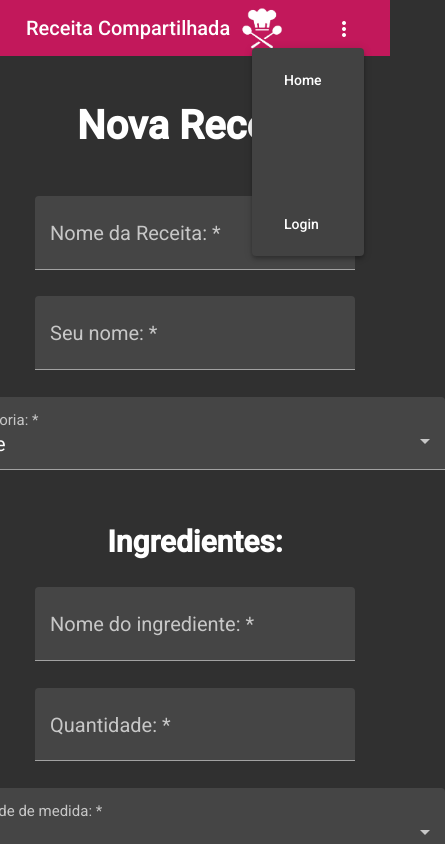
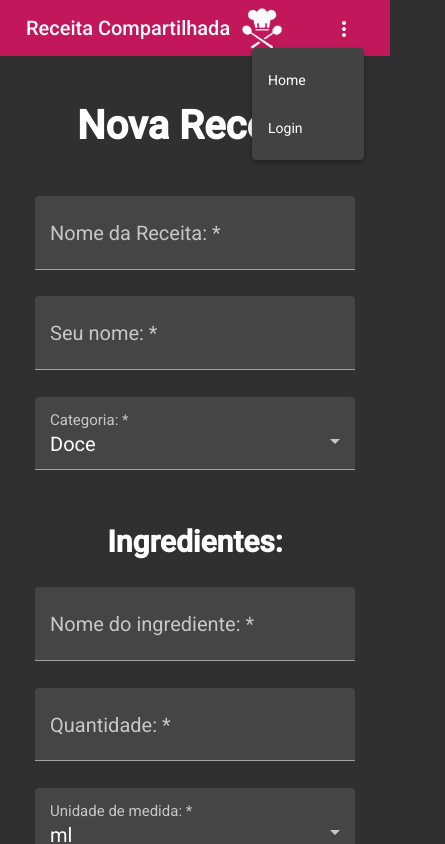
Before and after one commit to samanthazenezi/receita-compartilhada, an Angular app: page /nova-receita in a window 390 px wide. Both pictures are taken after a click on the button "more_vert". Shown: the top 844 px of the page, 445 px wide, since content can reach past the window. Built offline with nearby package versions, Linux system fonts and the light colour scheme.

Commit message:
botoes menu hamburguer

```diff
--- a/src/app/components/menu/menu.component.html
+++ b/src/app/components/menu/menu.component.html
@@ -9,20 +9,11 @@
                 <mat-icon>more_vert</mat-icon>
               </button>
               <mat-menu #menu="matMenu">
-                <button mat-menu-item>
-                    <a [routerLink]='["/"]' mat-button>Home</a>
-                </button>
-                <button mat-menu-item>
-                    <a *ngIf="taLogado()" [routerLink]='["/novo-usuario"]' mat-button>Cadastrar usuário</a>
-                </button>
-                <button mat-menu-item>
-                    <a *ngIf="taLogado()" [routerLink]='["/nova-receita"]' mat-button>Adicionar receita</a>
-                </button>
-
-                <button mat-menu-item>
-                    <a *ngIf="!taLogado()" [routerLink]='["/login"]' mat-button>Login</a>
-                    <a *ngIf="taLogado()"  (click)="logout()" mat-button>Sair</a>
-                </button>
+                <button mat-menu-item [routerLink]='["/"]'>Home</button>
+                <button mat-menu-item *ngIf="taLogado()" [routerLink]='["/novo-usuario"]'>Cadastrar usuário</button>
+                <button mat-menu-item *ngIf="taLogado()" [routerLink]='["/nova-receita"]' >Adicionar receita</button>
+                <button mat-menu-item *ngIf="!taLogado()" [routerLink]='["/login"]'>Login</button>
+                <button mat-menu-item *ngIf="taLogado()" (click)="logout()">Sair</button>
               </mat-menu>
         </div>
         <div class="botoes">
--- a/src/app/pages/novareceita/novareceita.component.css
+++ b/src/app/pages/novareceita/novareceita.component.css
@@ -56,7 +56,7 @@
   .novareceita h1 {
     font-size: 3.5rem;
   }
-  .example-full-width {
+  .example-full-width, .mat-form-field {
     width: 30rem;
   }
   .conteudo-ingredientes h2, .preparo h2 {
@@ -67,7 +67,7 @@
   .novareceita h1 {
     font-size: 4rem;
   }
-  .example-full-width {
+  .example-full-width, .mat-form-field {
     width: 32rem;
   }
   .conteudo-ingredientes h2, .preparo h2 {
@@ -78,7 +78,7 @@
   .novareceita h1 {
     font-size: 4rem;
   }
-  .example-full-width {
+  .example-full-width, .mat-form-field {
     width: 32rem;
   }
   .conteudo-ingredientes h2, .preparo h2 {
@@ -89,7 +89,7 @@
   .novareceita h1 {
     font-size: 4rem;
   }
-  .example-full-width {
+  .example-full-width, .mat-form-field {
     width: 32rem;
   }
   .conteudo-ingredientes h2, .preparo h2 {
--- a/src/app/pages/novouser/novouser.component.css
+++ b/src/app/pages/novouser/novouser.component.css
@@ -33,7 +33,7 @@
 
     margin-inline: 2rem;
   }
-  .example-full-width {
+  .example-full-width, .mat-form-field {
     width: 27rem;
   }
 }
@@ -43,7 +43,7 @@
 
     margin-inline: 2.2rem;
   }
-  .example-full-width {
+  .example-full-width, .mat-form-field {
     width: 27rem;
   }
 }
@@ -53,7 +53,7 @@
 
     margin-inline: 2.5rem;
   }
-  .example-full-width {
+  .example-full-width, .mat-form-field {
     width: 27rem;
   }
 }
@@ -63,7 +63,7 @@
 
     margin-inline: 2.5rem;
   }
-  .example-full-width {
+  .example-full-width, .mat-form-field {
     width: 27rem;
   }
 }
```
